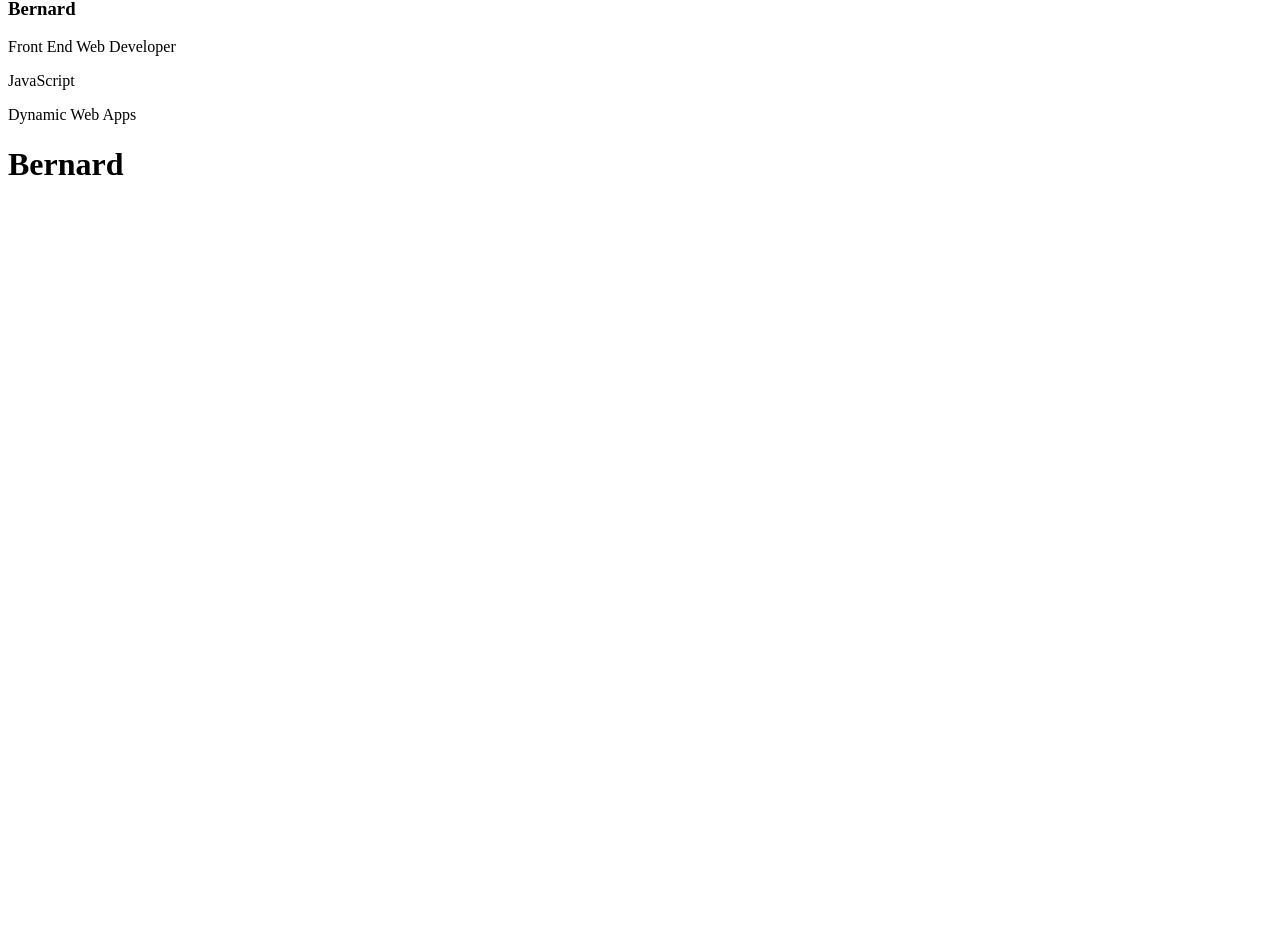
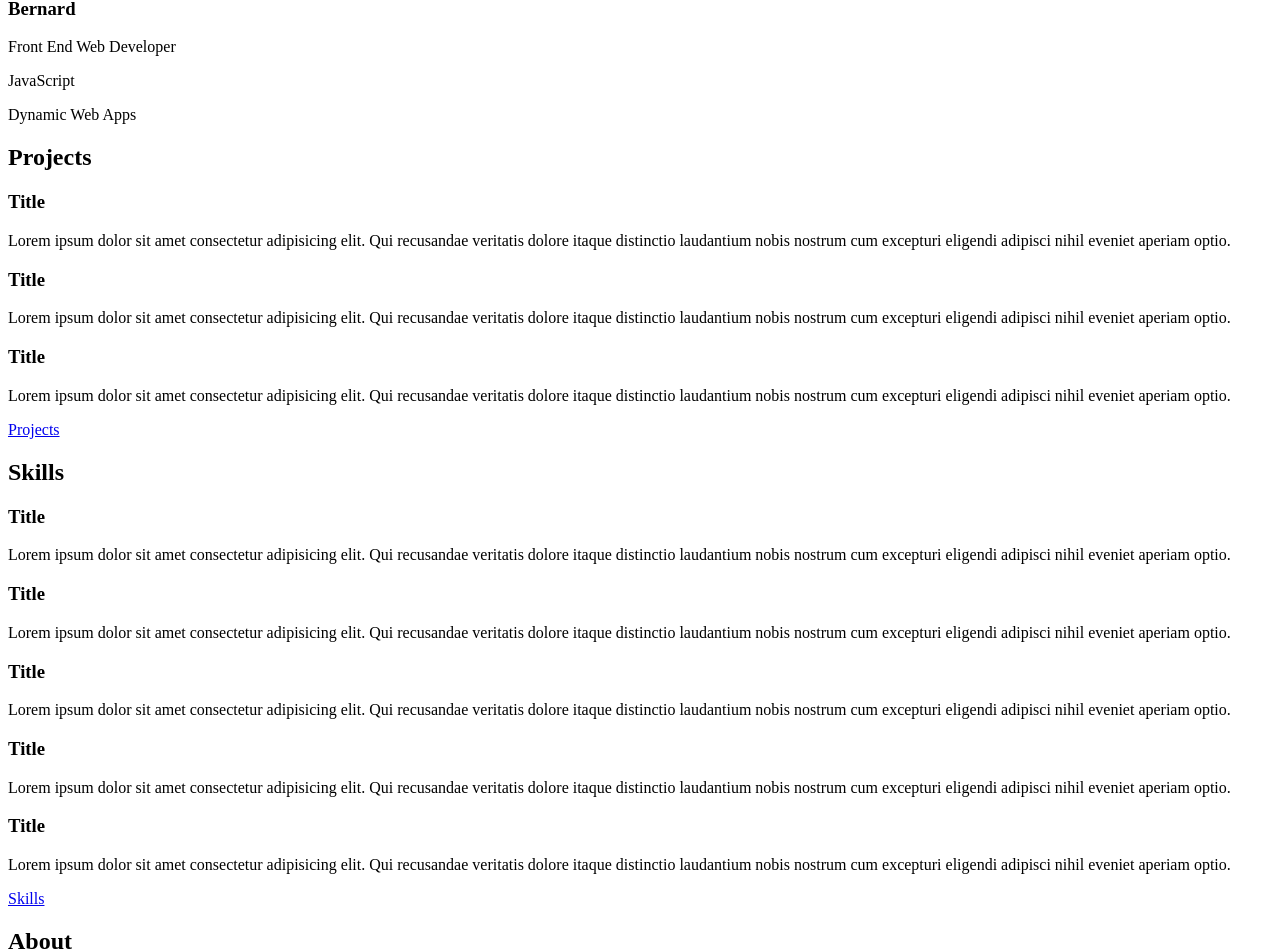
Before and after one commit to BernardProCode17/Bernard-Web-Portfolio, a React (Vite) app: page / in a window 1280 px wide. Shown: the part 1554-2506 px from the top of the page. Before the commit the page ends 1758 px from the top, so only its background shows below. Built offline with nearby package versions, Linux system fonts and the light colour scheme.

Commit message:
Completed the home page components

```diff
--- /dev/null
+++ b/src/Components/Button/Button.jsx
@@ -0,0 +1,9 @@
+import { Link } from "react-router-dom";
+
+function Button({title, URL}){
+
+   return(
+   <Link to={URL}>{title}</Link>
+   )
+}
+export default Button;
--- a/src/Components/Card/Cards.jsx
+++ b/src/Components/Card/Cards.jsx
@@ -1,3 +1,11 @@
 function Card(){
 
+   return(
+      <article className="card">
+         <h3>Title</h3>
+         <p>Lorem ipsum dolor sit amet consectetur adipisicing elit. Qui recusandae veritatis dolore itaque distinctio laudantium nobis nostrum cum excepturi eligendi adipisci nihil eveniet aperiam optio.</p>
+
+      </article>
+   )
 }
+export default Card;
--- /dev/null
+++ b/src/Components/Card/card.css
@@ -0,0 +1,4 @@
+.card{
+   background-color: blue;
+   color: aliceblue;
+}
--- a/src/Components/Header/Header.jsx
+++ b/src/Components/Header/Header.jsx
@@ -1,4 +1,4 @@
-import HomeWelcomeCard from "../HomePageWelcomeCard/HomeWelcomeCard";
+import HomeWelcomeCard from "../HomeComponents/HomePageWelcomeCard/HomeWelcomeCard";
 import Christ from "../../Media Assets/Images/christ_the_redeemer.jpg"
 import HeaderBar from "../HeaderBar/HeaderBar";
 
--- a/src/Components/Home Projects/HomeProject.jsx
+++ /dev/null
@@ -1,6 +0,0 @@
-function HomeProject(){
-   return(
-      <h2>Project</h2>
-   )
-}
-export default HomeProject;
--- /dev/null
+++ b/src/Components/HomeComponents/HomeAbout/HomeAbout.jsx
@@ -0,0 +1,18 @@
+import Button from "../../Button/Button";
+import Jesus from '../../../Media Assets/Images/lord_jesus_1.jpg';
+function HomeAbout() {
+
+   return (
+      <section>
+         <h2>About</h2>
+         <section>
+            <img src={Jesus} alt="Portrait photo of me, posing professionally" />
+
+            <p>Lorem ipsum dolor sit amet consectetur adipisicing elit. Sunt rem cupiditate quas fuga veritatis consequatur ipsam amet molestias qui eos totam quidem porro, modi iusto!</p>
+         </section>
+
+         <Button title={'About'} URL={'/about'} />
+      </section>
+   )
+}
+export default HomeAbout;
--- /dev/null
+++ b/src/Components/HomeComponents/HomeContact/HomeContact.jsx
@@ -0,0 +1,18 @@
+import Button from "../../Button/Button";
+
+function HomeContact(){
+
+   return(
+      <section>
+         <h2>Connection</h2>
+         <p>Please Get in Contact with us</p>
+         <div>
+            <span>U+1f50b</span>
+            <span>U+1f4BB</span>
+            <span>U+1f5a8</span>
+         </div>
+         <Button title={'Contact'} URL={'/contact'} />
+      </section>
+   )
+}
+export default HomeContact;
--- /dev/null
+++ b/src/Components/HomeComponents/HomeProjects/HomeProject.jsx
@@ -0,0 +1,18 @@
+import Button from "../../Button/Button";
+import Card from "../../Card/Cards";
+function HomeProject() {
+   return (
+      <section>
+         <h2>Projects</h2>
+
+         <section>
+            <Card />
+            <Card />
+            <Card />
+         </section>
+
+         <Button title={'Projects'} URL={'/projects'}/>
+      </section>
+   )
+}
+export default HomeProject;
--- /dev/null
+++ b/src/Components/HomeComponents/HomeSkills/HomeSkills.jsx
@@ -0,0 +1,20 @@
+import Button from "../../Button/Button";
+import Card from "../../Card/Cards";
+
+function HomeSkills() {
+
+   return (
+      <section>
+         <h2>Skills</h2>
+         <section>
+            <Card />
+            <Card />
+            <Card />
+            <Card />
+            <Card />
+         </section>
+         <Button title={'Skills'} URL={'/skills'} />
+      </section>
+   )
+}
+export default HomeSkills;
--- a/src/Main Files/App.jsx
+++ b/src/Main Files/App.jsx
@@ -27,6 +27,7 @@ function App() {
     <Router>
       {/* <Context.Provider value={header} > */}
       <Header/>
+      {/* {Header} */}
       <Routes>
         <Route path="/" Component={Home} />
         <Route path="/projects" Component={Projects} />
--- a/src/Pages/HomePage/Home.jsx
+++ b/src/Pages/HomePage/Home.jsx
@@ -1,14 +1,18 @@
 import Header from "../../Components/Header/Header";
+import HomeAbout from "../../Components/HomeComponents/HomeAbout/HomeAbout";
+import HomeContact from "../../Components/HomeComponents/HomeContact/HomeContact";
+import HomeProject from "../../Components/HomeComponents/HomeProjects/HomeProject";
+import HomeSkills from "../../Components/HomeComponents/HomeSkills/HomeSkills";
 
 function Home() {
 
    return (
-      <>
-      {/* <Header/> */}
       <main>
-         <h1>Bernard</h1>
+         <HomeProject />
+         <HomeSkills />
+         <HomeAbout />
+         <HomeContact />
       </main>
-      </>
    );
 }
 export default Home;
```
Also changed, not shown: src/Components/HomeComponents/HomePageWelcomeCard/HomeWelcomeCard.jsx (renamed from src/Components/HomePageWelcomeCard/HomeWelcomeCard.jsx).
